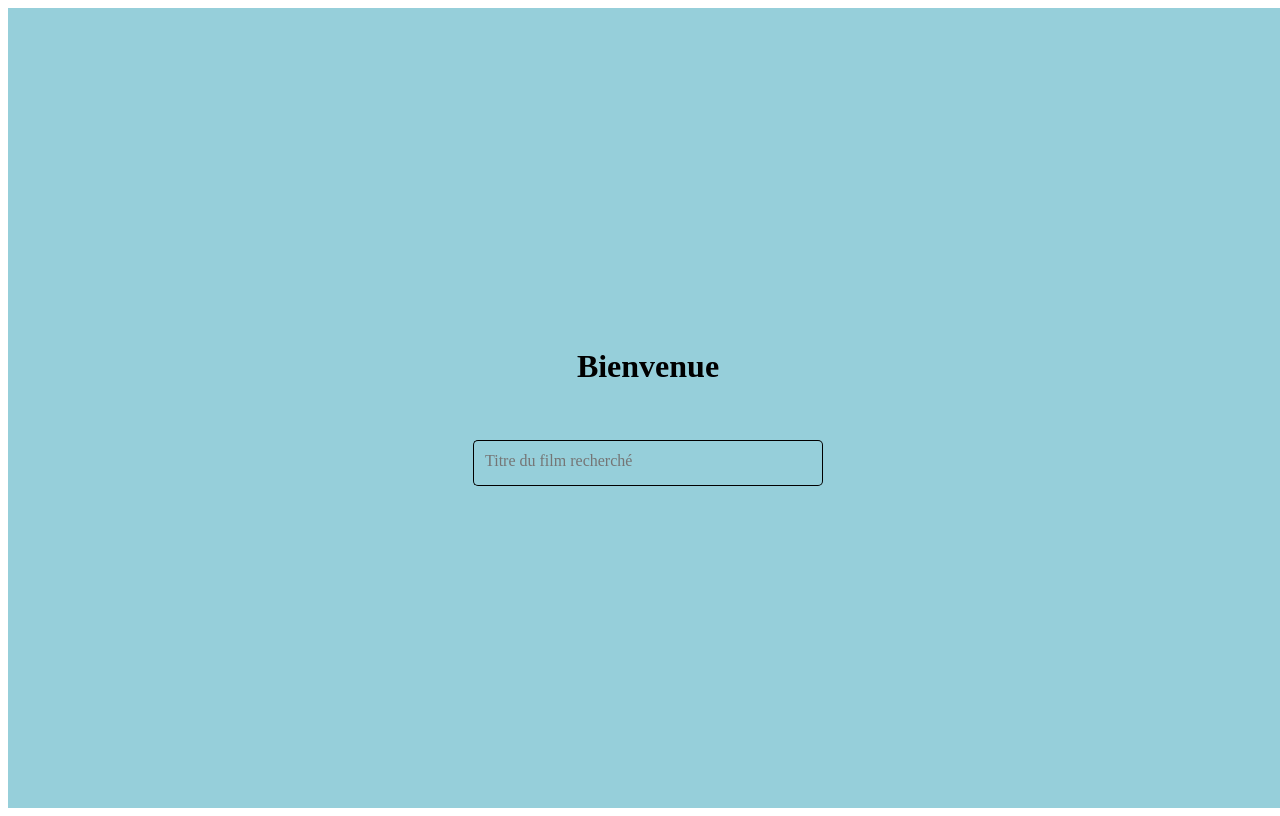
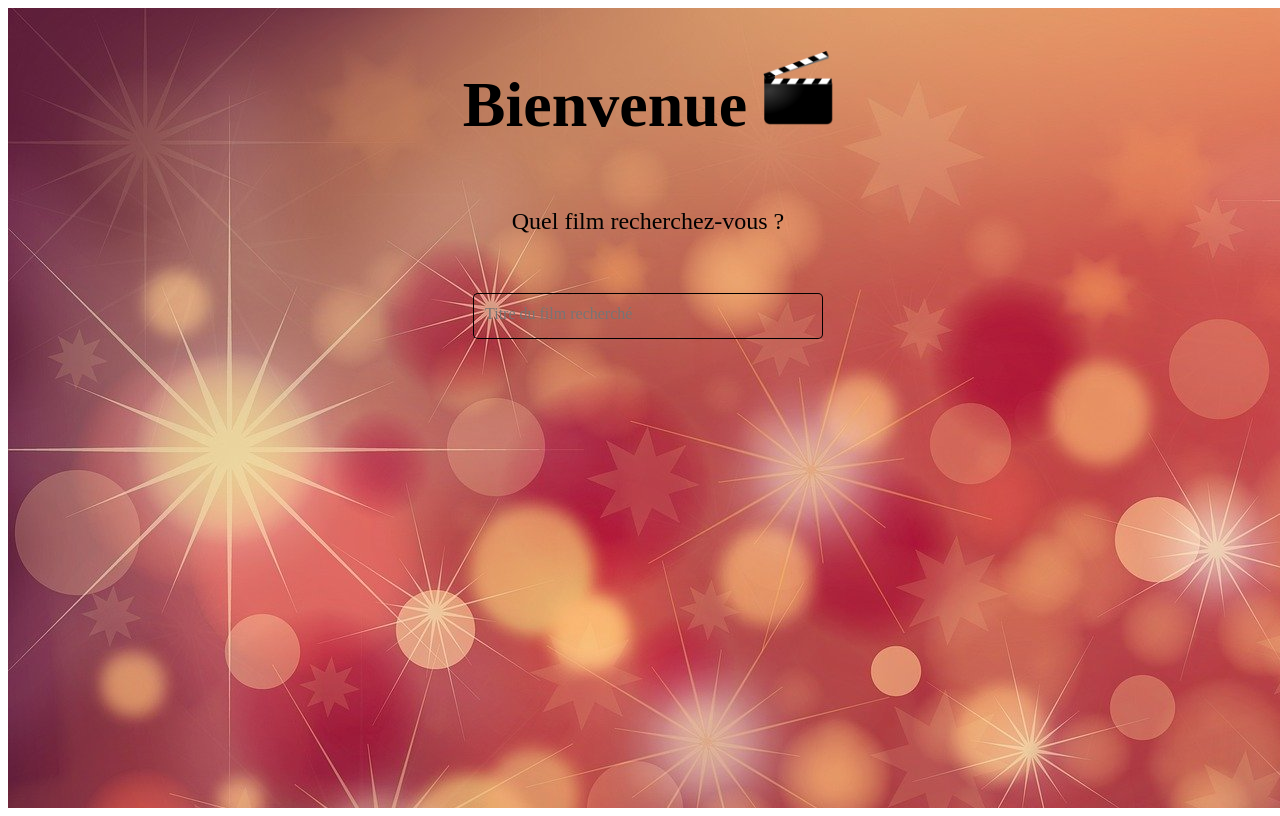
Before and after one commit to celinedepauw/movies_2022, an Angular app: page /home in a window 1280 px wide. Built offline with nearby package versions, Linux system fonts and the light colour scheme.

Commit message:
home component template ok

```diff
--- a/src/app/home/home.component.html
+++ b/src/app/home/home.component.html
@@ -1,8 +1,11 @@
-<main class="home-main" fxLayout="column" fxLayoutAlign="center center">
-    <h1 class="home-title">Bienvenue</h1>
-    <form class="home-form">
+<main class="home-main" fxLayout="column" fxLayoutAlign="start center">
+    <h1 class="home-title">Bienvenue
+        <img class="home-logo" src="../../assets/images/clap.png" alt="clap-picture"/>
+    </h1>
+    <p class="home-intro">Quel film recherchez-vous ?</p>
+    <form class="home-form" (ngSubmit)="onSubmit()">
         <mat-form-field appearance="outline" class="home-search">
-            <input matInput class="home-search-input" placeholder="Titre du film recherché" />
+            <input matInput class="home-search-input" placeholder="Titre du film recherché" [formControl]="search"/>
         </mat-form-field>
     </form>
 </main>
--- a/src/app/home/home.component.scss
+++ b/src/app/home/home.component.scss
@@ -1,10 +1,19 @@
 .home-main{
     height: 100vh;
     width: 100vw;
-    background-color: rgb(150, 207, 218);
+    background-image: url('../../assets/images/background_red.jpg');
 
     .home-title{
         text-align: center;
+        font-size: 4rem;
+
+        .home-logo{
+            width: 70px;
+        }
+    }
+
+    .home-intro{
+        font-size: 1.5rem;
     }
 
     .home-form{
--- a/src/app/home/home.component.ts
+++ b/src/app/home/home.component.ts
@@ -1,4 +1,5 @@
 import { Component, OnInit } from '@angular/core';
+import { FormControl } from '@angular/forms';
 
 @Component({
   selector: 'app-home',
@@ -7,9 +8,16 @@ import { Component, OnInit } from '@angular/core';
 })
 export class HomeComponent implements OnInit {
 
+  search!: FormControl;
+
   constructor() { }
 
   ngOnInit(): void {
+    this.search = new FormControl('');
+  }
+
+  onSubmit(){
+    console.log('search = ' + this.search.value)
   }
 
 }
--- a/src/app/login/login.component.scss
+++ b/src/app/login/login.component.scss
@@ -1,7 +1,7 @@
 .login-main{
     height: 100vh;
     width: 100vw;
-    background-color: rgb(150, 207, 218);
+    background-image: url('../../assets/images/background_red.jpg');
 
     .login-header-image{
         width: 700px;
@@ -24,7 +24,7 @@
             border: none;
             border-radius: 10px;
             background-color: black;
-            color:rgb(150, 207, 218);
+            color:white;
             font-weight: bold;
         }
     }
```
Also changed, not shown: src/assets/images/background_red.jpg (added).
